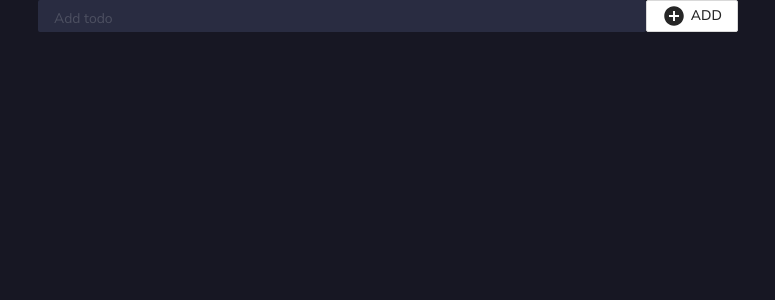
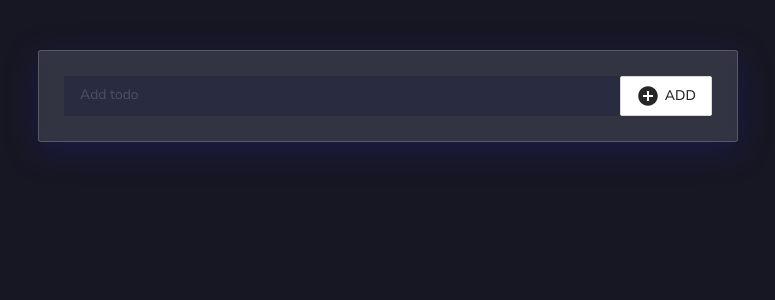
Before and after one commit to serhatbek/saga-todo-app, a React (Vite) app: page / in a window 1280 px wide. Shown: the top 300 px of the page, without its empty margins (252-1027 px from the left). Built offline with nearby package versions, Linux system fonts and the light colour scheme.

Commit message:
fix input clear when focus out

```diff
--- a/src/assets/css/settings/_helpers.scss
+++ b/src/assets/css/settings/_helpers.scss
@@ -2,6 +2,7 @@
   max-width: 1200px;
   width: 100%;
   margin: 0 auto;
+  padding: 50px 0;
 }
 
 .flex {
--- a/src/components/AddTodoItem/AddTodoItem.jsx
+++ b/src/components/AddTodoItem/AddTodoItem.jsx
@@ -2,11 +2,30 @@ import Button from '../Button/Button';
 import { IoMdAddCircle } from 'react-icons/io';
 import Input from '../Input/Input';
 import './AddTodoItem.scss';
+import { useState } from 'react';
 
 const AddTodoItem = () => {
+  const [inputValue, setInputValue] = useState('');
+
+  // Event handler to handle input change
+  const handleInputChange = (event) => {
+    setInputValue(event.target.value);
+  };
+
+  // Event handler to clear input on blur
+  const handleInputBlur = () => {
+    setInputValue(''); // Clear input value on blur
+  };
+
   return (
     <div className='add-todo'>
-      <Input className='input' placeholder='Add todo' />
+      <Input
+        value={inputValue}
+        onChange={handleInputChange}
+        onBlur={handleInputBlur}
+        className='input'
+        placeholder='Add todo'
+      />
       <Button iconLeft={<IoMdAddCircle />}>ADD</Button>
     </div>
   );
--- a/src/components/AddTodoItem/AddTodoItem.scss
+++ b/src/components/AddTodoItem/AddTodoItem.scss
@@ -1,5 +1,14 @@
+@import '../../assets/css/settings/colors';
+
 .add-todo {
   display: flex;
   max-width: 700px;
   width: 100%;
+  background: rgba(135, 138, 161, 0.25);
+  box-shadow: 0 8px 32px 0 rgba(31, 38, 135, 0.37);
+  backdrop-filter: blur(4px);
+  -webkit-backdrop-filter: blur(4px);
+  border-radius: 3px;
+  padding: 25px;
+  border: 1px solid rgba(255, 255, 255, 0.18);
 }
--- a/src/components/Button/Button.scss
+++ b/src/components/Button/Button.scss
@@ -3,6 +3,7 @@
   display: flex;
   align-items: center;
   font-weight: 500;
+  height: 40px;
 
   &.ant-btn--left-icon,
   &.ant-btn--right-icon {
--- a/src/components/FloatLabel/FloatLabel.scss
+++ b/src/components/FloatLabel/FloatLabel.scss
@@ -1,6 +1,7 @@
 @import '../../assets/css/settings/colors';
 
 .float-label {
+  height: 40px;
   width: 100%;
   position: relative;
 
```
